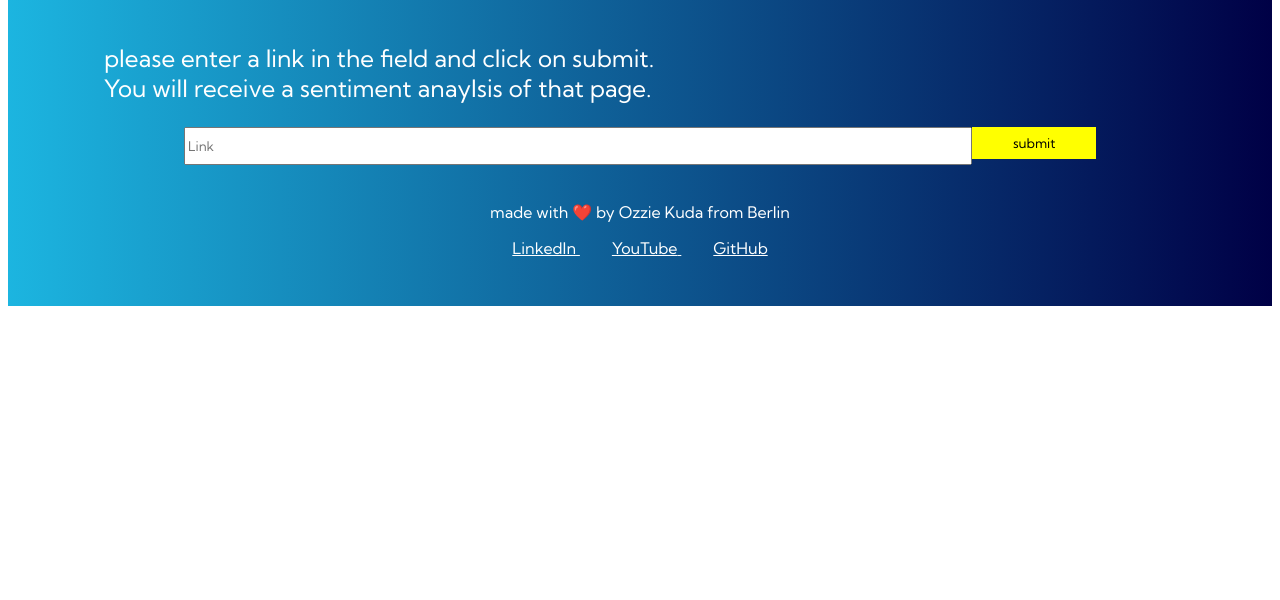
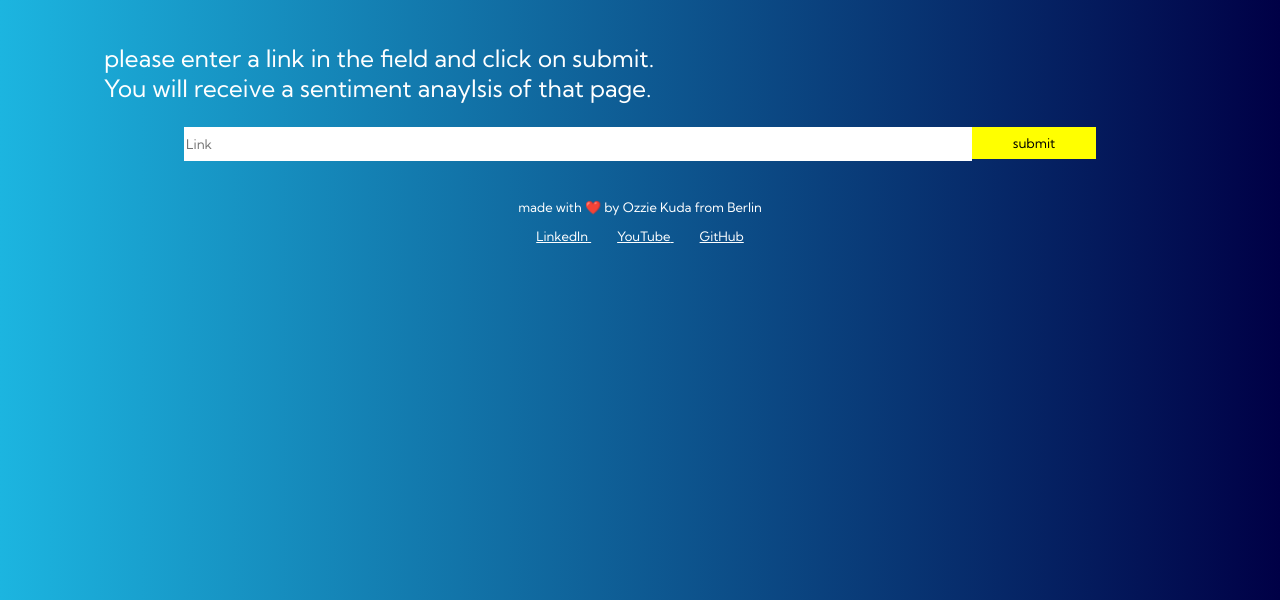
Before and after one commit to davidkuda/webpack-single-page-app, a website built with webpack: page src/client/views/index.html in a window 1280 px wide. Shown: the part 200-800 px from the top of the page. Built offline with nearby package versions, Linux system fonts and the light colour scheme.

Commit message:
fix: updates style related files

```diff
--- a/src/client/styles/base.scss
+++ b/src/client/styles/base.scss
@@ -5,9 +5,9 @@
     color: white;
 }
 
-html {
-    background-color: white;
-}
+// html {
+//     background-color: white;
+// }
 
 .grid-main {
     display: grid;
@@ -34,11 +34,6 @@ body {
     margin: 0.5em;
 }
 
- a {
-     text-decoration: none;
-     color: white;
- }
-
  .intro-text {
      font-size: 1.5em;
      padding: 0 2em;
--- a/src/client/styles/footer.scss
+++ b/src/client/styles/footer.scss
@@ -12,6 +12,7 @@ footer {
     align-content: center;
     color: #aaa;
     text-align: center;
+    font-size: small;
 
      a {
          text-decoration: underline;
--- a/src/client/styles/form.scss
+++ b/src/client/styles/form.scss
@@ -12,6 +12,7 @@ input {
     color: black;
     flex: 9 1 auto;
     height: 2rem;
+    border: none;
 }
 
 #submit {
```
